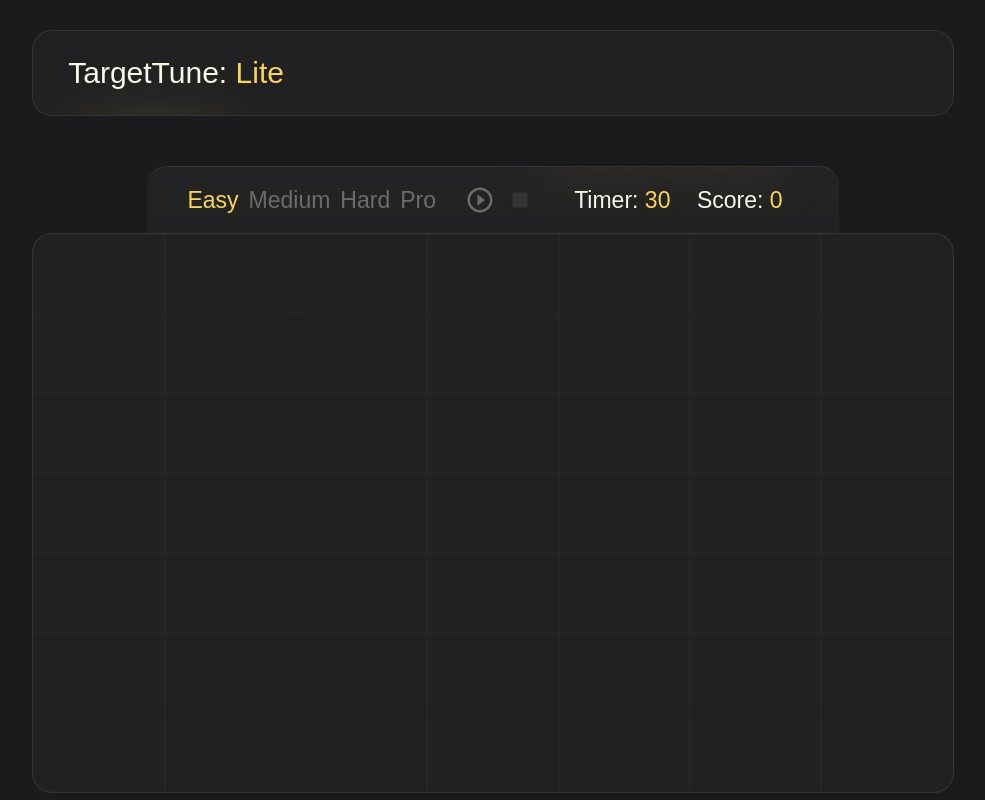
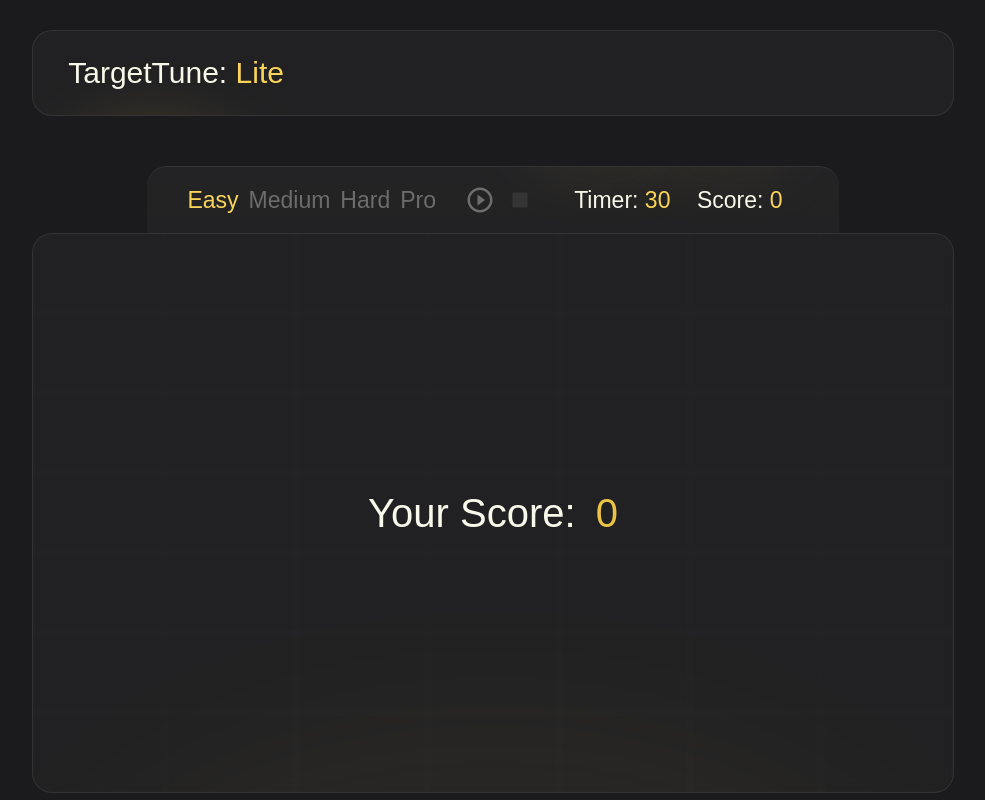
Before and after one commit to aalsayad/aim-trainer, a React (Vite) app: page / in a window 1280 px wide. Shown: the whole page, without its empty margins (147-1132 px from the left). Built offline with nearby package versions, Linux system fonts and the light colour scheme; a web font is replaced by a local one.

Commit message:
Score board added after game session

```diff
--- a/src/Components/Game.jsx
+++ b/src/Components/Game.jsx
@@ -19,6 +19,9 @@ function Game() {
   const [lastPickedNumber, setLastPickedNumber] = useState(0);
   //Track Player Score
   const [score, setScore] = useState(0);
+  //Display Scoreboard after game session
+  const [scoreboard, setScoreboard] = useState(false);
+
   //Difficulty Settings
   const [difficulty, setDifficulty] = useState([
     { name: 'Easy', targets: 49, selected: true },
@@ -59,13 +62,29 @@ function Game() {
     }
   }, [success]);
 
-  // If session Timer Reaches Zero we stop the game session
+  //Stop Game Session when timer reaches 0
   useEffect(() => {
     if (sessionTimer === 0) {
-      // alert(score);
       handleStopSession();
     }
   }, [sessionTimer]);
+
+  //Interval timer / Count down of the game timer
+  useEffect(() => {
+    let sessionInterval;
+    if (sessionStarted) {
+      sessionInterval = setInterval(() => {
+        setSessionTimer((prev) => prev - 1);
+      }, 1000);
+    } else {
+      setScoreboard(true);
+      handleStopSession();
+      setSessionTimer(timerCount);
+      clearInterval(sessionInterval);
+    }
+
+    return () => clearInterval(sessionInterval);
+  }, [sessionStarted]);
 
   //Init the random select of a target box
   const newTarget = () => {
@@ -95,24 +114,9 @@ function Game() {
     );
   };
 
-  useEffect(() => {
-    let sessionInterval;
-    if (sessionStarted) {
-      sessionInterval = setInterval(() => {
-        setSessionTimer((prev) => prev - 1);
-      }, 1000);
-    } else {
-      alert(`You Got ${score}`);
-      handleStopSession();
-      setSessionTimer(timerCount);
-      clearInterval(sessionInterval);
-    }
-
-    return () => clearInterval(sessionInterval);
-  }, [sessionStarted]);
-
   //Start Game Session
   const handleStartSession = () => {
+    setScoreboard(false);
     setScore(0);
     setSessionStarted(true);
     newTarget();
@@ -130,11 +134,7 @@ function Game() {
         <div className='game_ui-container'>
           <Header />
           <div className='game_controls'>
-            <div
-              className={
-                !sessionStarted ? 'game_controls-group' : 'game_controls-group menu_inactive'
-              }
-            >
+            <div className={!sessionStarted ? 'game_controls-group' : 'game_controls-group menu_inactive'}>
               {difficulty.map((mode, index) => (
                 <TextButton
                   key={index}
@@ -149,10 +149,7 @@ function Game() {
             </div>
 
             <div className='game_controls-group'>
-              <button
-                className={`game_btn ${sessionStarted ? 'btn_inactive' : ''}`}
-                onClick={handleStartSession}
-              >
+              <button className={`game_btn ${sessionStarted ? 'btn_inactive' : ''}`} onClick={handleStartSession}>
                 <MdPlayCircleOutline />
               </button>
               <button
@@ -178,6 +175,12 @@ function Game() {
               gridTemplateRows: `repeat(${Math.sqrt(numberOfTargets)}, 1fr)`,
             }}
           >
+            {scoreboard && (
+              <div className='trainer_scoreboard'>
+                Your Score: <span>{score}</span>
+              </div>
+            )}
+
             {boxesArray.map((box) => (
               <Box
                 key={box.index}
--- a/src/Components/Game.styles.css
+++ b/src/Components/Game.styles.css
@@ -12,9 +12,39 @@
   border: 1px solid #ffffff15;
   border-radius: 20px;
   display: grid;
-  /* grid-template-columns: repeat(4, 1fr);
-  grid-template-rows: repeat(4, 1fr); */
   overflow: hidden;
+  position: relative;
+}
+
+.trainer_scoreboard {
+  width: 100%;
+  height: 100%;
+  position: absolute;
+  display: flex;
+  align-items: center;
+  justify-content: center;
+  font-size: 40px;
+  font-weight: 300;
+  backdrop-filter: blur(4px);
+}
+
+.trainer_scoreboard::after {
+  content: '';
+  display: block;
+  width: 100%;
+  height: 100%;
+  background-color: rgb(250, 212, 90);
+  border-radius: 100%;
+  filter: blur(100px);
+  position: absolute;
+  bottom: -90%;
+  opacity: 0.05;
+}
+
+.trainer_scoreboard span {
+  font-weight: 400;
+  margin-left: 20px;
+  color: rgb(235, 196, 66);
 }
 
 .game_controls {
```
